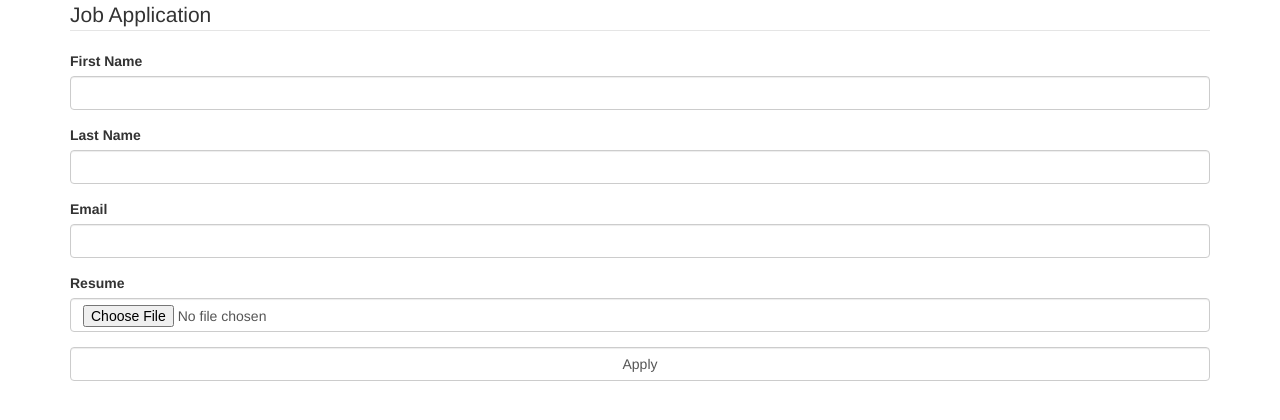
After one commit to cisko3000/job_box, a Flask app: page /apply in a window 1280 px wide. The commit adds this page. Shown: the top 420 px of the page. Run offline with Flask 2, Linux system fonts and the light colour scheme; some libraries are stand-ins or nearby versions.

Commit message:
Create new files. Implement form submission

```diff
--- a/app/__init__.py
+++ b/app/__init__.py
@@ -1,8 +1,10 @@
-from flask import Flask, render_template
+from flask import Flask, render_template, request
+from forms import ApplicationForm
 
 def create_app():
 	app = Flask(__name__)
-
+	app.config['SECRET_KEY'] = 'our_secret_key'
+	app.config['CSRF_SESSION_KEY'] = 'THIS IS THE OTHER KEY'
 	@app.route('/')
 	def index():
 		return render_template('index.html')
@@ -11,4 +13,11 @@ def create_app():
 	def login():
 		return "LOGIN PAGE"
 
+	@app.route('/apply',methods=['GET','POST'])
+	def apply():
+		form = ApplicationForm(request.form)
+		if form.validate_on_submit():
+			return 'Thanks for applying!'
+		return render_template('application.html', form = form)
+
 	return app
--- /dev/null
+++ b/app/forms.py
@@ -0,0 +1,10 @@
+from flask.ext.wtf import Form
+from wtforms import TextField, FileField, SubmitField
+
+class ApplicationForm(Form):
+	first_name = TextField("First Name")
+	last_name = TextField("Last Name")
+	email = TextField("Email")
+	resume = FileField("Resume")
+
+	submit = SubmitField('Apply')
--- /dev/null
+++ b/app/templates/application.html
@@ -0,0 +1,38 @@
+{% extends "base.html" %}
+
+{% macro render_field(field) %}
+<div class="form-group">
+	{% if field.name != "submit" %}
+	{{ field.label }}
+	{% endif %}
+	{{ field(class="form-control") }}
+</div>
+{% endmacro %}
+
+
+
+{% block content %}
+
+<div class="container">
+	<div class="row">
+		<div class="col-sm-12">
+			<legend>Job Application</legend>
+			<form method="POST" action="{{ url_for('apply') }}">
+				{{ form.csrf_token }}
+				{{ render_field(form.first_name) }}
+				{{ render_field(form.last_name) }}
+				{{ render_field(form.email) }}
+				{{ render_field(form.resume) }}
+
+
+				{{ render_field(form.submit)}}
+			</form>
+
+
+		</div>
+	</div>
+</div>
+
+
+
+{% endblock %}
--- a/app/templates/index.html
+++ b/app/templates/index.html
@@ -5,7 +5,7 @@
 <div class="container">
 	<div class="jumbotron">
 		<h1>Job Box</h1>
-		<a class="btn btn-default">Apply Now</a>
+		<a class="btn btn-default" href="{{ url_for('apply') }}">Apply Now</a>
 		<a class="btn btn-default" href="{{ url_for('login') }}"  >Login</a>
 	</div>
 </div>
```
